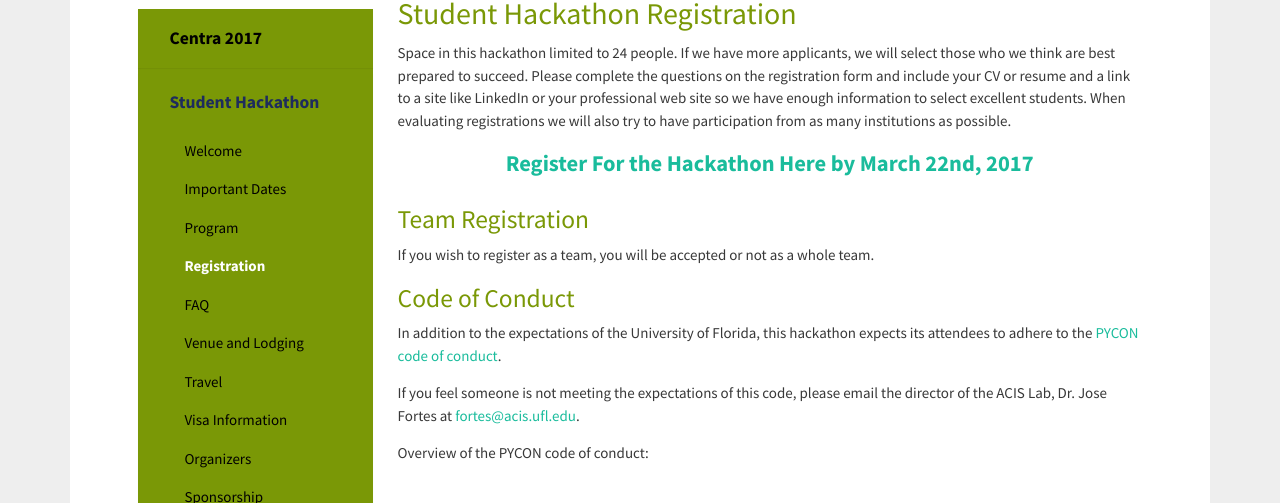
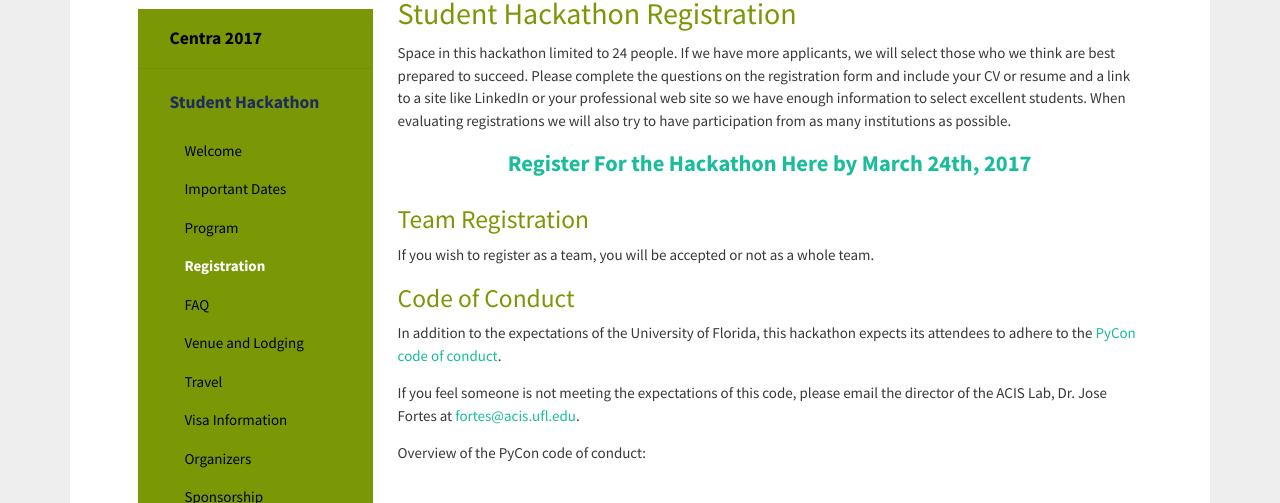
Before and after one commit to hmchou56/centra8, a Jekyll site: the page built from hackathon2017/registration.md, in a window 1280 px wide. Shown: the part 449-952 px from the top of the page. Built offline with Jekyll 4.4.1, drawn with Linux system fonts in a browser that asks for light colours; nearby versions of some CDN libraries.

Commit message:
updated registration close date and PyCon

```diff
--- a/hackathon2017/registration.md
+++ b/hackathon2017/registration.md
@@ -17,7 +17,7 @@ enough information to select excellent students. When evaluating registrations
 we will also try to have participation from as many institutions as possible.
 
 <p style="text-align: center; font-size: 1.5em;">
-<a href="https://acislab.wufoo.com/forms/rkg5ct30h8e452/" alt="registration"><strong>Register For the Hackathon Here by March 22nd, 2017</strong></a>
+<a href="https://acislab.wufoo.com/forms/rkg5ct30h8e452/" alt="registration"><strong>Register For the Hackathon Here by March 24th, 2017</strong></a>
 </p>
 
 ## Team Registration
@@ -27,11 +27,11 @@ If you wish to register as a team, you will be accepted or not as a whole team.
 ## Code of Conduct
 
 In addition to the expectations of the University of Florida, this hackathon expects its
-attendees to adhere to the [PYCON code of conduct](https://us.pycon.org/2016/about/code-of-conduct/).
+attendees to adhere to the [PyCon code of conduct](https://us.pycon.org/2016/about/code-of-conduct/).
 
 If you feel someone is not meeting the expectations of this code, please email the director of the ACIS Lab, Dr. Jose Fortes at [fortes@acis.ufl.edu](mailto://fortes@acis.ufl.edu).
 
-Overview of the PYCON code of conduct:
+Overview of the PyCon code of conduct:
 
 >PyCon is dedicated to providing a harassment-free conference experience for everyone, regardless of gender, sexual orientation, disability, physical appearance, body size, race, or religion. We do not tolerate harassment of conference participants in any form.
 
```
